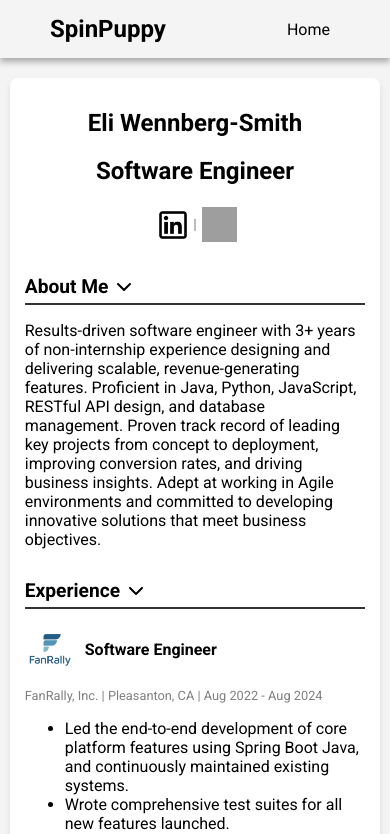
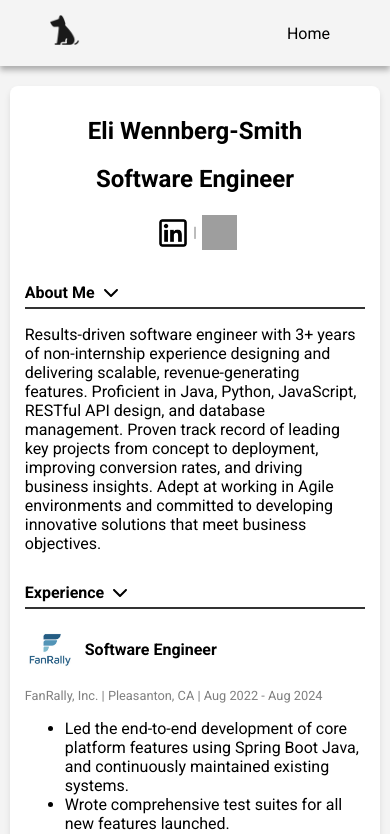
Before and after one commit to wennbergsmithe/my-resume, a React (Create React App) app: page / in a window 390 px wide. Shown: the top 834 px of the page. Built offline with nearby package versions, Linux system fonts and the light colour scheme; grey boxes are pictures that could not be loaded.

Commit message:
logo instead of spinpuppy

```diff
--- a/public/index.html
+++ b/public/index.html
@@ -2,7 +2,7 @@
 <html lang="en">
   <head>
     <meta charset="utf-8" />
-    <link rel="icon" href="%PUBLIC_URL%/dog.png" />
+    <link rel="icon" href="%PUBLIC_URL%/../src/images/dogWhite.png" />
     <meta name="viewport" content="width=device-width, initial-scale=1" />
     <meta name="theme-color" content="#000000" />
     <meta
--- a/src/pages/App.css
+++ b/src/pages/App.css
@@ -29,6 +29,11 @@ body {
   font-size: 1.5em;
   color: #000000;
   font-weight: bold;
+}
+
+.spin-puppy-logo {
+  width: 30px;
+  height: 30px;
 }
 
 .navbar-links {
--- a/src/pages/App.js
+++ b/src/pages/App.js
@@ -4,12 +4,18 @@ import Home from './Home';
 import NewPage from '../pages/NewPage';
 import './App.css';
 
+
+import blackDog from '../images/dogBlack.png';
+
+
 function App() {
   return (
     <Router>
       <div className="app">
         <nav className="navbar">
-          <div className="navbar-brand">SpinPuppy</div>
+          <div className="navbar-brand">
+          <img src={blackDog} alt="SpinPuppy" className="spin-puppy-logo" />
+          </div>
           <ul className="navbar-links">
             <li>
               <Link to="/">Home</Link>
--- a/src/pages/Home.css
+++ b/src/pages/Home.css
@@ -174,7 +174,7 @@ a:hover {
   }
 
   .resume-section h2 {
-    font-size: 1.2em;
+    font-size: 1em;
   }
 
   .resume-item h3 {
```
Also changed, not shown: src/images/dogBlack.png (added), src/images/dogWhite.png (renamed from public/dog.png).
